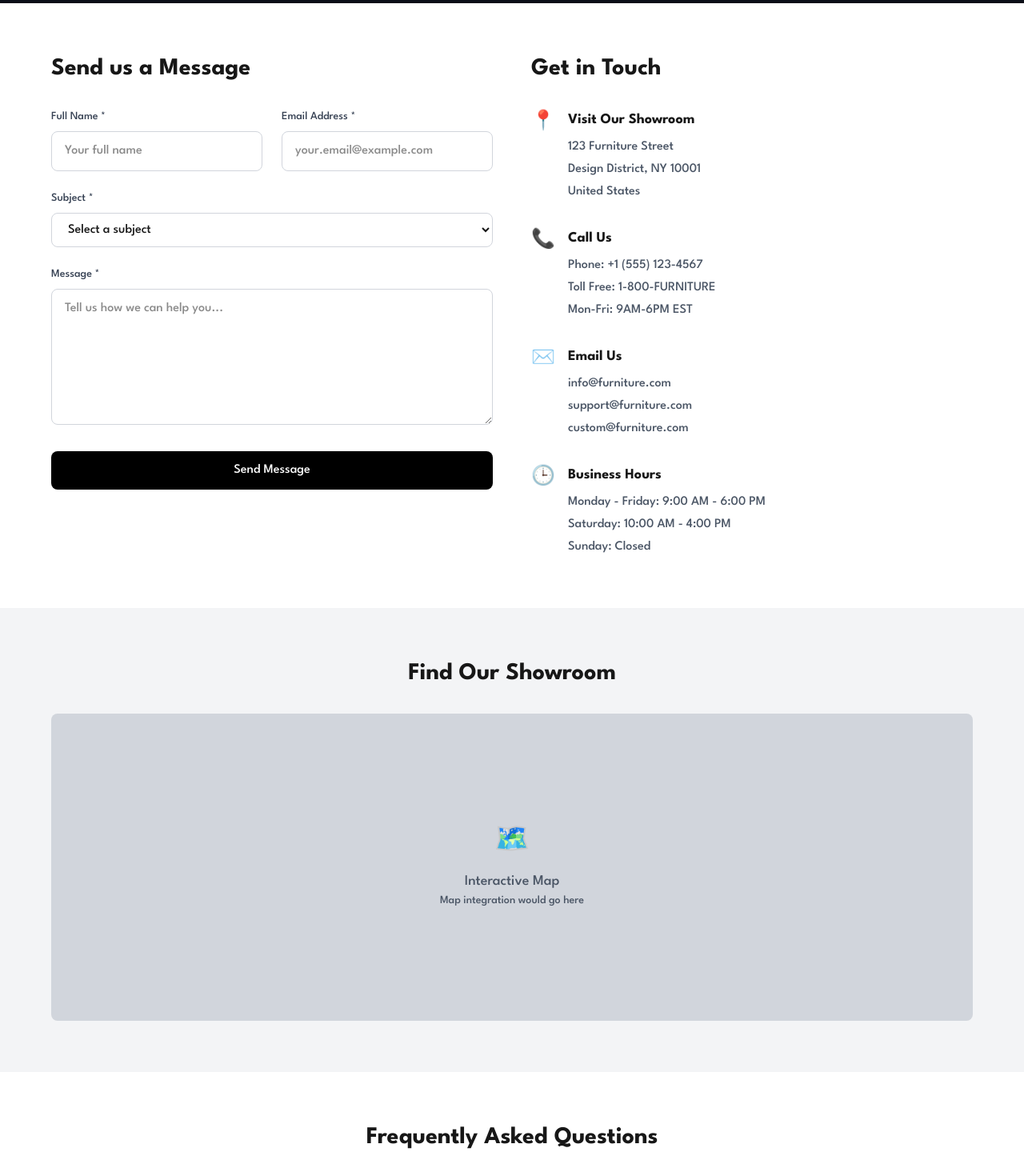
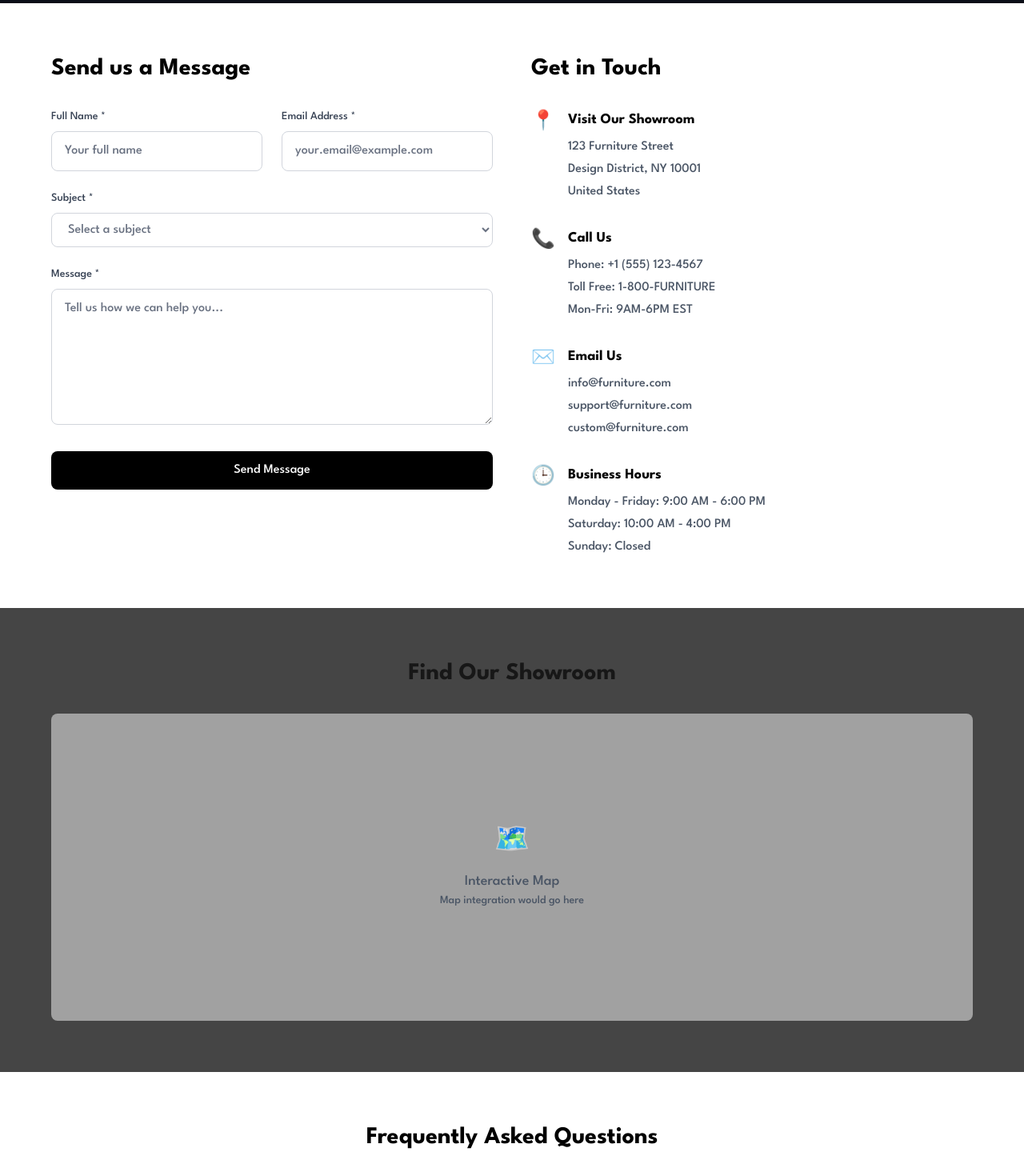
Before and after one commit to Micolash89/room-homepage-master-nextjs, a Next.js app: page /contact in a window 1280 px wide. Shown: the part 380-1850 px from the top of the page at 80% size. Built offline with nearby package versions, Linux system fonts and the light colour scheme.

Commit message:
`Refactored Código para actualizar los colores y estilos del texto en toda la aplicación`

```diff
--- a/src/app/contact/page.tsx
+++ b/src/app/contact/page.tsx
@@ -1,36 +1,36 @@
 "use client";
 import { useState } from "react";
-import Header from "@/components/Header";
 
 export default function Contact() {
   const [formData, setFormData] = useState({
     name: "",
     email: "",
     subject: "",
-    message: ""
+    message: "",
   });
 
   const handleSubmit = (e: React.FormEvent) => {
     e.preventDefault();
-    // Handle form submission here
     console.log("Form submitted:", formData);
-    // Reset form
     setFormData({ name: "", email: "", subject: "", message: "" });
     alert("Thank you for your message! We'll get back to you soon.");
   };
 
-  const handleChange = (e: React.ChangeEvent<HTMLInputElement | HTMLTextAreaElement | HTMLSelectElement>) => {
+  const handleChange = (
+    e: React.ChangeEvent<
+      HTMLInputElement | HTMLTextAreaElement | HTMLSelectElement
+    >
+  ) => {
     setFormData({
       ...formData,
-      [e.target.name]: e.target.value
+      [e.target.name]: e.target.value,
     });
   };
 
   return (
     <div className="min-h-screen bg-white">
-      <Header />
 
-      {/* Hero Section */}
+
       <section className="relative h-96 bg-gray-900 flex items-center justify-center">
         <div className="absolute inset-0 bg-black/40"></div>
         <div className="relative z-10 text-center text-white">
@@ -41,17 +41,20 @@ export default function Contact() {
         </div>
       </section>
 
-      {/* Contact Form and Info */}
       <section className="py-16 px-6">
         <div className="max-w-6xl mx-auto">
           <div className="grid grid-cols-1 lg:grid-cols-2 gap-12">
-            {/* Contact Form */}
             <div>
-              <h2 className="text-3xl font-bold mb-8">Send us a Message</h2>
+              <h2 className="text-3xl font-bold mb-8 text-black">
+                Send us a Message
+              </h2>
               <form onSubmit={handleSubmit} className="space-y-6">
                 <div className="grid grid-cols-1 md:grid-cols-2 gap-6">
                   <div>
-                    <label htmlFor="name" className="block text-sm font-medium text-gray-700 mb-2">
+                    <label
+                      htmlFor="name"
+                      className="block text-sm font-medium text-gray-700 mb-2"
+                    >
                       Full Name *
                     </label>
                     <input
@@ -61,12 +64,15 @@ export default function Contact() {
                       required
                       value={formData.name}
                       onChange={handleChange}
-                      className="w-full px-4 py-3 border border-gray-300 rounded-lg focus:outline-none focus:ring-2 focus:ring-black focus:border-transparent"
+                      className="w-full px-4 py-3 border border-gray-300 rounded-lg focus:outline-none focus:ring-2 focus:ring-black focus:border-transparent placeholder:text-gray-500 text-black"
                       placeholder="Your full name"
                     />
                   </div>
                   <div>
-                    <label htmlFor="email" className="block text-sm font-medium text-gray-700 mb-2">
+                    <label
+                      htmlFor="email"
+                      className="block text-sm font-medium text-gray-700 mb-2"
+                    >
                       Email Address *
                     </label>
                     <input
@@ -76,14 +82,17 @@ export default function Contact() {
                       required
                       value={formData.email}
                       onChange={handleChange}
-                      className="w-full px-4 py-3 border border-gray-300 rounded-lg focus:outline-none focus:ring-2 focus:ring-black focus:border-transparent"
+                      className="w-full px-4 py-3 border border-gray-300 rounded-lg focus:outline-none focus:ring-2 focus:ring-black focus:border-transparent placeholder:text-gray-500 text-black"
                       placeholder="your.email@example.com"
                     />
                   </div>
                 </div>
 
                 <div>
-                  <label htmlFor="subject" className="block text-sm font-medium text-gray-700 mb-2">
+                  <label
+                    htmlFor="subject"
+                    className="block text-sm font-medium text-gray-700 mb-2"
+                  >
                     Subject *
                   </label>
                   <select
@@ -92,9 +101,9 @@ export default function Contact() {
                     required
                     value={formData.subject}
                     onChange={handleChange}
-                    className="w-full px-4 py-3 border border-gray-300 rounded-lg focus:outline-none focus:ring-2 focus:ring-black focus:border-transparent"
+                    className="w-full px-4 py-3 border border-gray-300 rounded-lg focus:outline-none focus:ring-2 focus:ring-black focus:border-transparent  text-gray-500"
                   >
-                    <option value="">Select a subject</option>
+                    <option value=" ">Select a subject</option>
                     <option value="general">General Inquiry</option>
                     <option value="product">Product Information</option>
                     <option value="order">Order Support</option>
@@ -104,7 +113,10 @@ export default function Contact() {
                 </div>
 
                 <div>
-                  <label htmlFor="message" className="block text-sm font-medium text-gray-700 mb-2">
+                  <label
+                    htmlFor="message"
+                    className="block text-sm font-medium text-gray-700 mb-2"
+                  >
                     Message *
                   </label>
                   <textarea
@@ -114,23 +126,25 @@ export default function Contact() {
                     rows={6}
                     value={formData.message}
                     onChange={handleChange}
-                    className="w-full px-4 py-3 border border-gray-300 rounded-lg focus:outline-none focus:ring-2 focus:ring-black focus:border-transparent resize-vertical"
+                    className="w-full px-4 py-3 border border-gray-300 rounded-lg focus:outline-none focus:ring-2 focus:ring-black focus:border-transparent resize-vertical
+                    placeholder:text-gray-500"
                     placeholder="Tell us how we can help you..."
                   />
                 </div>
 
                 <button
                   type="submit"
-                  className="w-full bg-black text-white py-3 px-6 rounded-lg hover:bg-gray-800 transition-colors duration-300 font-medium"
+                  className="w-full bg-black text-white py-3 px-6 rounded-lg hover:bg-gris-secondary cursor-pointer transition-colors duration-300 font-medium"
                 >
                   Send Message
                 </button>
               </form>
             </div>
 
-            {/* Contact Information */}
             <div>
-              <h2 className="text-3xl font-bold mb-8">Get in Touch</h2>
+              <h2 className="text-3xl font-bold mb-8 text-black">
+                Get in Touch
+              </h2>
               <div className="space-y-8">
                 <ContactInfo
                   icon="📍"
@@ -138,7 +152,7 @@ export default function Contact() {
                   details={[
                     "123 Furniture Street",
                     "Design District, NY 10001",
-                    "United States"
+                    "United States",
                   ]}
                 />
 
@@ -148,7 +162,7 @@ export default function Contact() {
                   details={[
                     "Phone: +1 (555) 123-4567",
                     "Toll Free: 1-800-FURNITURE",
-                    "Mon-Fri: 9AM-6PM EST"
+                    "Mon-Fri: 9AM-6PM EST",
                   ]}
                 />
 
@@ -158,7 +172,7 @@ export default function Contact() {
                   details={[
                     "info@furniture.com",
                     "support@furniture.com",
-                    "custom@furniture.com"
+                    "custom@furniture.com",
                   ]}
                 />
 
@@ -168,7 +182,7 @@ export default function Contact() {
                   details={[
                     "Monday - Friday: 9:00 AM - 6:00 PM",
                     "Saturday: 10:00 AM - 4:00 PM",
-                    "Sunday: Closed"
+                    "Sunday: Closed",
                   ]}
                 />
               </div>
@@ -177,11 +191,12 @@ export default function Contact() {
         </div>
       </section>
 
-      {/* Map Section */}
-      <section className="bg-gray-100 py-16 px-6">
+      <section className="bg-gris-secondary py-16 px-6">
         <div className="max-w-6xl mx-auto">
-          <h2 className="text-3xl font-bold text-center mb-8">Find Our Showroom</h2>
-          <div className="bg-gray-300 h-96 rounded-lg flex items-center justify-center">
+          <h2 className="text-3xl font-bold text-center mb-8">
+            Find Our Showroom
+          </h2>
+          <div className="bg-gris-primary h-96 rounded-lg flex items-center justify-center">
             <div className="text-center text-gray-600">
               <div className="text-4xl mb-4">🗺️</div>
               <p className="text-lg">Interactive Map</p>
@@ -191,10 +206,11 @@ export default function Contact() {
         </div>
       </section>
 
-      {/* FAQ Section */}
       <section className="py-16 px-6">
         <div className="max-w-4xl mx-auto">
-          <h2 className="text-3xl font-bold text-center mb-12">Frequently Asked Questions</h2>
+          <h2 className="text-3xl font-bold text-center mb-12 text-black">
+            Frequently Asked Questions
+          </h2>
           <div className="space-y-6">
             <FAQItem
               question="What is your return policy?"
@@ -219,12 +235,20 @@ export default function Contact() {
   );
 }
 
-function ContactInfo({ icon, title, details }: { icon: string; title: string; details: string[] }) {
+function ContactInfo({
+  icon,
+  title,
+  details,
+}: {
+  icon: string;
+  title: string;
+  details: string[];
+}) {
   return (
     <div className="flex items-start space-x-4">
       <div className="text-2xl">{icon}</div>
       <div>
-        <h3 className="font-bold text-lg mb-2">{title}</h3>
+        <h3 className="font-bold text-lg mb-2 text-black">{title}</h3>
         <div className="space-y-1 text-gray-600">
           {details.map((detail, index) => (
             <p key={index}>{detail}</p>
@@ -242,15 +266,19 @@ function FAQItem({ question, answer }: { question: string; answer: string }) {
     <div className="border border-gray-200 rounded-lg">
       <button
         onClick={() => setIsOpen(!isOpen)}
-        className="w-full px-6 py-4 text-left flex justify-between items-center hover:bg-gray-50 transition-colors duration-200"
+        className="w-full px-6 py-4 text-black text-left flex justify-between items-center hover:bg-gray-300 transition-colors duration-200 bg-grey-50 cursor-pointer"
       >
         <span className="font-medium">{question}</span>
-        <span className={`transform transition-transform duration-200 ${isOpen ? 'rotate-180' : ''}`}>
+        <span
+          className={`transform transition-transform duration-200 ${
+            isOpen ? "rotate-180" : ""
+          }`}
+        >
           ▼
         </span>
       </button>
       {isOpen && (
-        <div className="px-6 pb-4 text-gray-600 leading-relaxed">
+        <div className={`px-6 pb-4 text-gris-primary leading-relaxed `}>
           {answer}
         </div>
       )}
--- a/src/app/layout.tsx
+++ b/src/app/layout.tsx
@@ -2,6 +2,7 @@ import type { Metadata } from "next";
 import { Geist, Geist_Mono } from "next/font/google";
 import "./globals.css";
 import { leagueSpartan } from "@/lib/font";
+import Header from "@/components/Header";
 
 const geistSans = Geist({
   variable: "--font-geist-sans",
@@ -28,6 +29,7 @@ export default function RootLayout({
       <body
         className={`${leagueSpartan.className} ${geistSans.variable} ${geistMono.variable} antialiased`}
       >
+        <Header />
         {children}
       </body>
     </html>
--- a/src/app/page.tsx
+++ b/src/app/page.tsx
@@ -1,11 +1,9 @@
 import Footer from "@/components/Footer";
-import Header from "@/components/Header";
 import Main from "@/components/Main";
 
 export default function Home() {
   return (
     <>
-      <Header />
       <Main />
       <Footer />
     </>
```
Also changed, not shown: src/app/about/page.tsx (+12 -16 lines), src/app/shop/page.tsx (+9 -13 lines), src/components/CarrouselItems.tsx (+34 -33 lines), src/components/Header.tsx (+7 -6 lines), src/components/ItemSection.tsx (+4 -4 lines).
